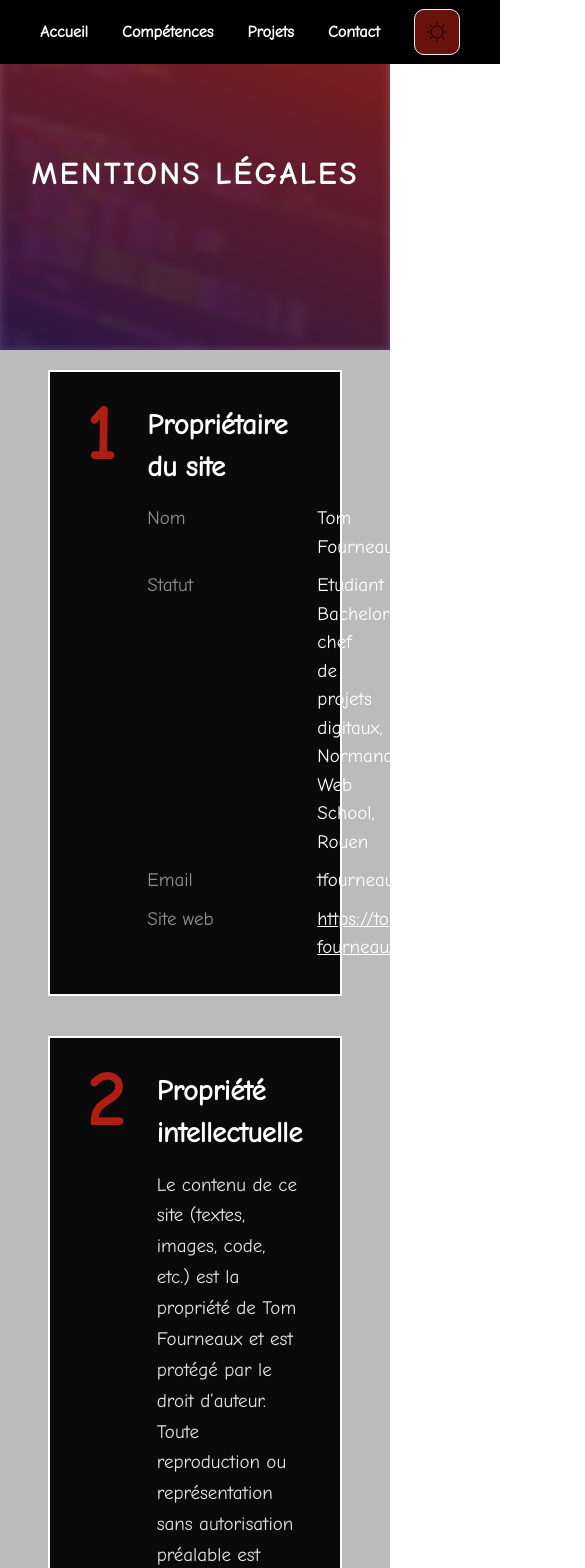
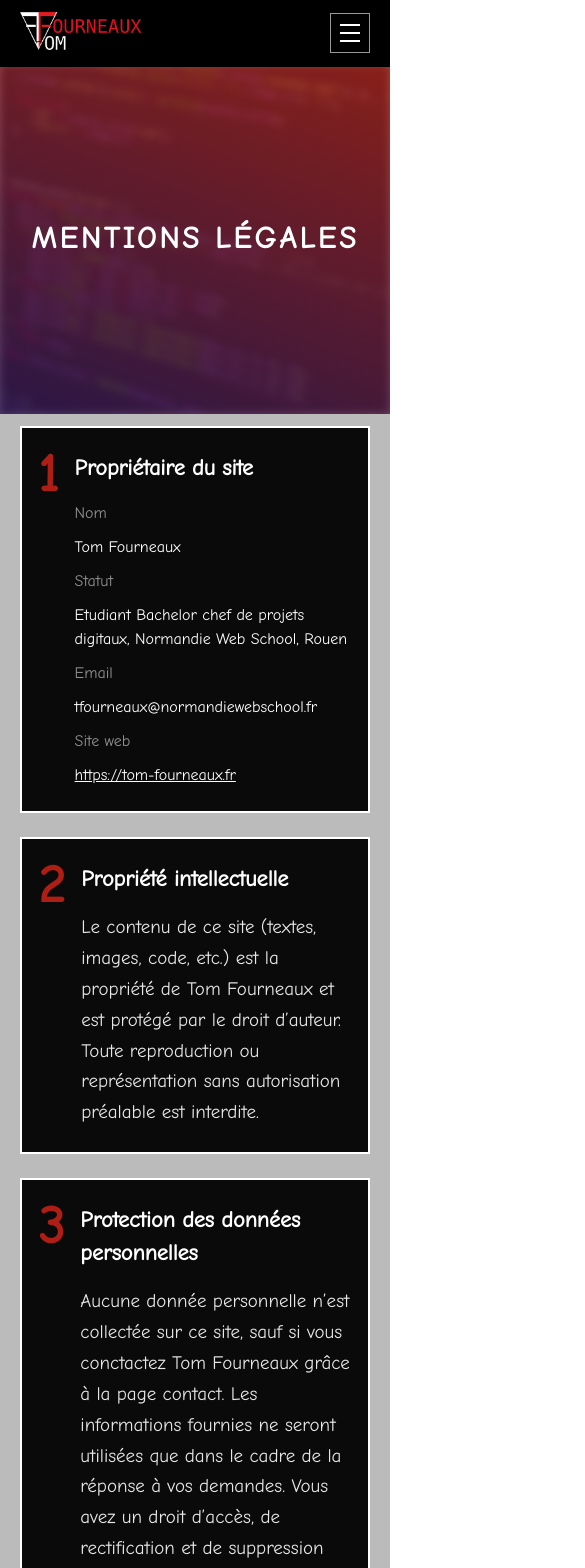
Before and after one commit to tomfrx12/portfolio-react-tom-fourneaux, a React (Vite) app: page /mentions_legales in a window 390 px wide. Shown: the top 1568 px of the page, 585 px wide, since content can reach past the window. Built offline with nearby package versions, Linux system fonts and the light colour scheme.

Commit message:
feat(responsive): Updated responsiveness for all pages and components that required it

```diff
--- a/src/components/card_projet.jsx
+++ b/src/components/card_projet.jsx
@@ -4,15 +4,15 @@ import SeeMore from './see_more';
 
 export default function CardProjet({anchor, img_illustr, alt_illustr, title_text, text, github, show, createAt, finishAt, status}) {
     return (
-        <div id={anchor} className="border border-black bg-(--color-grey) rounded-[10px] m-5 flex flex-col lg: p-5 lg:items-center lg:justify-around lg:mb-10 lg:mt-10 shadow-[10px_10px_10px_black]">
-            <div className='py-4 px-2 flex justify-between w-full'>
+        <div id={anchor} className="m-3 flex min-w-0 flex-col rounded-[10px] border border-black bg-(--color-grey) p-3 shadow-[10px_10px_10px_black] sm:m-5 sm:p-5 lg:mb-10 lg:mt-10 lg:items-center lg:justify-around">
+            <div className='flex w-full flex-wrap justify-between gap-2 px-2 py-4 text-sm sm:text-base'>
                 <Text tag="p" font="semibold">Créé le: {createAt}</Text>
                 <Text tag="p" font="semibold">Fini le: {finishAt}</Text>
             </div>
             <div className="max-h-[400px] overflow-y-auto w-full">
                 <img className="block w-full h-auto" src={img_illustr} alt={alt_illustr} />
             </div>
-            <div className="py-6 flex flex-col lg:justify-center">
+            <div className="flex flex-col py-6 lg:justify-center">
                 <div>
                     <Text tag="h2" name="h2" className="font-black">
                         {title_text}
--- a/src/components/footer.jsx
+++ b/src/components/footer.jsx
@@ -2,8 +2,8 @@ import { Link } from "react-router";
 
 export default function footer() {
     return (
-        <footer className="flex items-center justify-between bg-black px-10 py-5 text-base text-white">
-            <div className="flex gap-5 text-white/80">
+        <footer className="flex flex-col gap-4 bg-black px-5 py-5 text-base text-white sm:flex-row sm:items-center sm:justify-between sm:px-10">
+            <div className="flex flex-wrap gap-x-5 gap-y-2 text-white/80">
                 <Link to="https://github.com/" className="hover:text-white">Github</Link>
                 <Link to="https://linkedin.com/" className="hover:text-white">LinkedIn</Link>
                 <Link to="https://instagram.com/" className="hover:text-white">Instagram</Link>
--- a/src/components/header.jsx
+++ b/src/components/header.jsx
@@ -1,12 +1,14 @@
 import { Link, useLocation } from "react-router";
+import { useState } from "react";
 import ButtonDarkMode from "./buttonDarkMode";
 
 export default function Header({ itsDark, setItsDark, active = "" }) {
     const { pathname } = useLocation();
+    const [menuOpen, setMenuOpen] = useState(false);
 
     const handleClick = (event) => {
         window.scrollTo(0, 0);
-        if (onClick) onClick(event); //s'il y a un onClick passé en ...props, alors il est aussi appélé
+        setMenuOpen(false);
     };
 
     const links = [
@@ -18,25 +20,38 @@ export default function Header({ itsDark, setItsDark, active = "" }) {
     const currentActive = active || links.find(({ path }) => path === pathname)?.label;
 
     return (
-        <header className="fixed min-w-full flex h-16 items-center justify-between bg-black px-10 z-100">
+        <header className="fixed z-100 w-full bg-black px-5 py-3 text-white sm:px-8">
+            <div className="flex min-h-10 items-center justify-between">
             <Link to="/" className="flex items-center gap-2.5">
-                <img src="/img/logo.png" alt="logo horizontal Fourneaux Tom" className="w-40"/>
+                <img src="/img/logo.png" alt="logo horizontal Fourneaux Tom" className="w-32 sm:w-40"/>
             </Link>
-            <nav className="flex items-center gap-[34px] text-base text-white">
+            <button
+                type="button"
+                className="flex h-10 w-10 flex-col items-center justify-center gap-1.5 border border-white/60 sm:hidden"
+                aria-label={menuOpen ? "Fermer le menu" : "Ouvrir le menu"}
+                aria-expanded={menuOpen}
+                onClick={() => setMenuOpen((open) => !open)}
+            >
+                <span className="h-0.5 w-5 bg-white"></span>
+                <span className="h-0.5 w-5 bg-white"></span>
+                <span className="h-0.5 w-5 bg-white"></span>
+            </button>
+            <nav className={`${menuOpen ? "flex" : "hidden"} absolute left-0 top-full w-full flex-col items-stretch gap-0 border-t border-white/15 bg-black px-5 py-3 text-base sm:static sm:flex sm:w-auto sm:flex-row sm:items-center sm:gap-6 sm:border-0 sm:bg-transparent sm:p-0`}>
                 {links.map(({ label, path }) => (
                     <Link
                         key={label}
                         to={path}
-                        className={`font-bold hover:underline ${currentActive === label ? "underline" : ""}`}
+                        className={`border-b border-white/10 py-3 font-bold hover:underline sm:border-0 sm:py-0 ${currentActive === label ? "underline" : ""}`}
                         onClick={handleClick}
                     >
                         {label}
                     </Link>
                 ))}
-                <button onClick={() => {setItsDark(!itsDark);}}>
+                <button className="self-start py-3 sm:self-auto sm:py-0" onClick={() => setItsDark(!itsDark)}>
                     <ButtonDarkMode itsDark={itsDark} />
                 </button>
             </nav>
+            </div>
         </header>
     );
 };
--- a/src/components/layout.jsx
+++ b/src/components/layout.jsx
@@ -11,7 +11,7 @@ export default function Layout({ children }) {
         <div className="flex flex-col min-h-screen bg-(--color-bg-grey) dark:bg-(--color-bg-grey-dark)">
             <Header itsDark={itsDark} setItsDark={setItsDark} />
 
-            <main className="flex-1 items-center lg:flex lg:items-stretch lg:flex-col text-black dark:text-white">
+            <main className="flex-1 pt-16 text-black dark:text-white lg:flex lg:items-stretch lg:flex-col">
                 {(() => { //fonction auto-exécutée (IIFE)
                     if (typeof children === 'function') { //si le type de children est une fonction (Initialement dans le App le rendre prop définie comme une fonction)
                         return children({ itsDark, setItsDark }); //on l'appelle en lui passant les paramètres du dark mode
--- a/src/pages/me_contacter.jsx
+++ b/src/pages/me_contacter.jsx
@@ -78,7 +78,7 @@ export default function Contact() {
             <div>
                 <div className="grid grid-cols-1 lg:grid-cols-[380px_minmax(0,1fr)]">
                     <motion.aside
-                        className="min-h-max flex flex-col gap-[30px] bg-[#0a0a0a] px-9 py-11"
+                        className="min-h-max flex flex-col gap-[30px] bg-[#0a0a0a] px-5 py-8 sm:px-9 sm:py-11"
                         variants={fadeLeft}
                         initial="hidden"
                         whileInView="visible"
@@ -99,13 +99,13 @@ export default function Contact() {
 
                         <motion.div variants={fadeUp} className="h-px bg-white/15"></motion.div>
 
-                        <motion.div variants={fadeUp} className="flex gap-[22px]">
+                        <motion.div variants={fadeUp} className="flex flex-wrap gap-4 sm:gap-[22px]">
                             {[
                                 { label: "Profil Github", src: "/img/qrcode/qrcode_github.png", href:"https://github.com/tomfrx12"},
                                 { label: "Profil LinkedIn", src: "/img/qrcode/qrcode_linkedin.jpg", href: "https://www.linkedin.com/in/tom-fourneaux-078644332/"}
                             ].map((qr) => (
                                 <Link key={qr.label} to={qr.href} className="flex flex-col items-center gap-2">
-                                    <img src={qr.src} alt={qr.label} className="h-[130px] w-[130px] bg-white p-2" />
+                                    <img src={qr.src} alt={qr.label} className="h-24 w-24 bg-white p-2 sm:h-[130px] sm:w-[130px]" />
                                     <span className="text-base text-white underline">{qr.label}</span>
                                 </Link>
                             ))}
@@ -113,7 +113,7 @@ export default function Contact() {
                     </motion.aside>
 
                     <motion.section
-                        className="px-12 py-11"
+                        className="px-5 py-8 sm:px-9 sm:py-11 lg:px-12"
                         variants={fadeRight}
                         initial="hidden"
                         whileInView="visible"
--- a/src/pages/mentions_legales.jsx
+++ b/src/pages/mentions_legales.jsx
@@ -1,6 +1,7 @@
 import { motion } from "framer-motion";
 import Title from "../components/title";
 import { fadeRight, opacityOn } from "../components/anime_motion";
+import { Link } from "react-router";
 
 export default function Mentions_Legales() {
     const owner = [
@@ -21,7 +22,7 @@ export default function Mentions_Legales() {
             {/* 1 */}
             <motion.section
                 variants={fadeRight}
-                className="px-12 py-5"
+                className="px-5 py-3 sm:px-8 sm:py-5 lg:px-12"
             >
                 <motion.div
                     whileHover="hover"
@@ -45,12 +46,12 @@ export default function Mentions_Legales() {
                             hover: { x: -2, y: -2 },
                         }}
                         transition={{ type: "spring", stiffness: 300, damping: 20 }}
-                        className="relative grid grid-cols-[auto_minmax(0,1fr)] items-start gap-x-8 border-2 border-white bg-[#0a0a0a] px-9 py-8"
+                        className="relative grid grid-cols-[auto_minmax(0,1fr)] items-start gap-x-4 border-2 border-white bg-[#0a0a0a] px-4 py-6 sm:gap-x-8 sm:px-9 sm:py-8"
                     >
-                        <span className="text-[74px] font-bold leading-[.85] text-(--color-primary)">1</span>
+                        <span className="text-[52px] font-bold leading-[.85] text-(--color-primary) sm:text-[74px]">1</span>
                         <div>
-                            <h2 className="mb-4 text-[28px] font-bold">Propriétaire du site</h2>
-                            <dl className="grid grid-cols-[150px_minmax(0,1fr)] gap-x-5 gap-y-2.5 text-[19px] leading-normal">
+                            <h2 className="mb-4 text-[22px] font-bold sm:text-[28px]">Propriétaire du site</h2>
+                            <dl className="grid grid-cols-1 gap-y-2.5 text-base leading-normal sm:grid-cols-[150px_minmax(0,1fr)] sm:gap-x-5 sm:text-[19px]">
                                 {owner.map(([key, value]) => (
                                     <div key={key} className="contents">
                                         <dt className="text-white/55">{key}</dt>
@@ -59,7 +60,7 @@ export default function Mentions_Legales() {
                                 ))}
                                 <dt className="text-white/55">Site web</dt>
                                 <dd>
-                                    <a href="https://tom-fourneaux.fr" className="underline">https://tom-fourneaux.fr</a>
+                                    <Link href="https://tom-fourneaux.fr" className="underline">https://tom-fourneaux.fr</Link>
                                 </dd>
                             </dl>
                         </div>
@@ -70,7 +71,7 @@ export default function Mentions_Legales() {
             {/* 2 */}
             <motion.section
                 variants={fadeRight}
-                className="px-12 py-5"
+                className="px-5 py-3 sm:px-8 sm:py-5 lg:px-12"
             >
                 <motion.div
                     whileHover="hover"
@@ -94,11 +95,11 @@ export default function Mentions_Legales() {
                             hover: { x: -2, y: -2 },
                         }}
                         transition={{ type: "spring", stiffness: 300, damping: 20 }}
-                        className="relative grid grid-cols-[auto_minmax(0,1fr)] items-start gap-x-8 border-2 border-white bg-[#0a0a0a] px-9 py-8"
+                        className="relative grid grid-cols-[auto_minmax(0,1fr)] items-start gap-x-4 border-2 border-white bg-[#0a0a0a] px-4 py-6 sm:gap-x-8 sm:px-9 sm:py-8"
                     >
-                        <span className="text-[74px] font-bold leading-[.85] text-(--color-primary)">2</span>
+                        <span className="text-[52px] font-bold leading-[.85] text-(--color-primary) sm:text-[74px]">2</span>
                         <div>
-                            <h2 className="mb-4 text-[28px] font-bold">Propriété intellectuelle</h2>
+                            <h2 className="mb-4 text-[22px] font-bold sm:text-[28px]">Propriété intellectuelle</h2>
                             <p className="text-[19px] leading-relaxed text-white/90 text-pretty">
                                 Le contenu de ce site (textes, images, code, etc.) est la propriété de Tom Fourneaux et est protégé par le droit d’auteur. Toute reproduction ou représentation sans autorisation préalable est interdite.
                             </p>
@@ -111,7 +112,7 @@ export default function Mentions_Legales() {
             {/* 3 */}
             <motion.section
                 variants={fadeRight}
-                className="px-12 py-5"
+                className="px-5 py-3 sm:px-8 sm:py-5 lg:px-12"
             >
                 <motion.div
                     whileHover="hover"
@@ -135,11 +136,11 @@ export default function Mentions_Legales() {
                             hover: { x: -2, y: -2 },
                         }}
                         transition={{ type: "spring", stiffness: 300, damping: 20 }}
-                        className="relative grid grid-cols-[auto_minmax(0,1fr)] items-start gap-x-8 border-2 border-white bg-[#0a0a0a] px-9 py-8"
+                        className="relative grid grid-cols-[auto_minmax(0,1fr)] items-start gap-x-4 border-2 border-white bg-[#0a0a0a] px-4 py-6 sm:gap-x-8 sm:px-9 sm:py-8"
                     >
-                        <span className="text-[74px] font-bold leading-[.85] text-(--color-primary)">3</span>
+                        <span className="text-[52px] font-bold leading-[.85] text-(--color-primary) sm:text-[74px]">3</span>
                         <div>
-                            <h2 className="mb-4 text-[28px] font-bold">rotection des données personnelles</h2>
+                            <h2 className="mb-4 text-[22px] font-bold sm:text-[28px]">Protection des données personnelles</h2>
                             <p className="text-[19px] leading-relaxed text-white/90 text-pretty">
                                 Aucune donnée personnelle n’est collectée sur ce site, sauf si vous conctactez Tom Fourneaux grâce à la page contact. Les informations fournies ne seront utilisées que dans le cadre de la réponse à vos demandes. Vous avez un droit d’accès, de rectification et de suppression sur vos données personnelles.
                             </p>
--- a/src/pages/projets.jsx
+++ b/src/pages/projets.jsx
@@ -20,7 +20,7 @@ function Projets({ itsDark, setItsDark }) {
     return (
         <>
             <Title text="projet" />
-            <section className="grid grid-cols-2">
+            <section className="grid grid-cols-1 gap-2 md:grid-cols-2">
                 {[...projets].reverse().map((projet, i) => (
                     <motion.div key={projet.id} className='flex' variants={i % 2 === 0 ? fadeLeft : fadeRight} initial="hidden" whileInView="visible" viewport={{ once: true }} transition={{duration: 2}}>
                         <CardProjet
```
Also changed, not shown: src/pages/index.jsx (+13 -11 lines).
